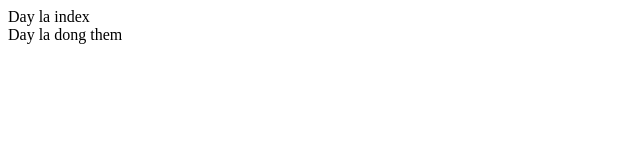
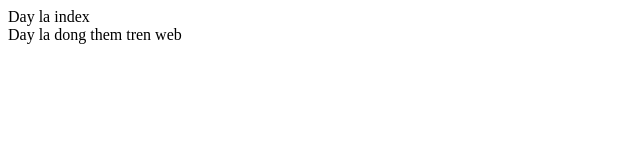
Before and after one commit to quocthinhred/Test, a plain HTML site: page index.html in a window 1280 px wide. Shown: the full height of the page, 0-640 px from the left. Drawn offline with Linux system fonts and the light colour scheme.

Commit message:
Update index.html

```diff
--- a/index.html
+++ b/index.html
@@ -1,2 +1,2 @@
 <div>Day la index</div>
-<div>Day la dong them<div>
+<div>Day la dong them tren web<div>
```
